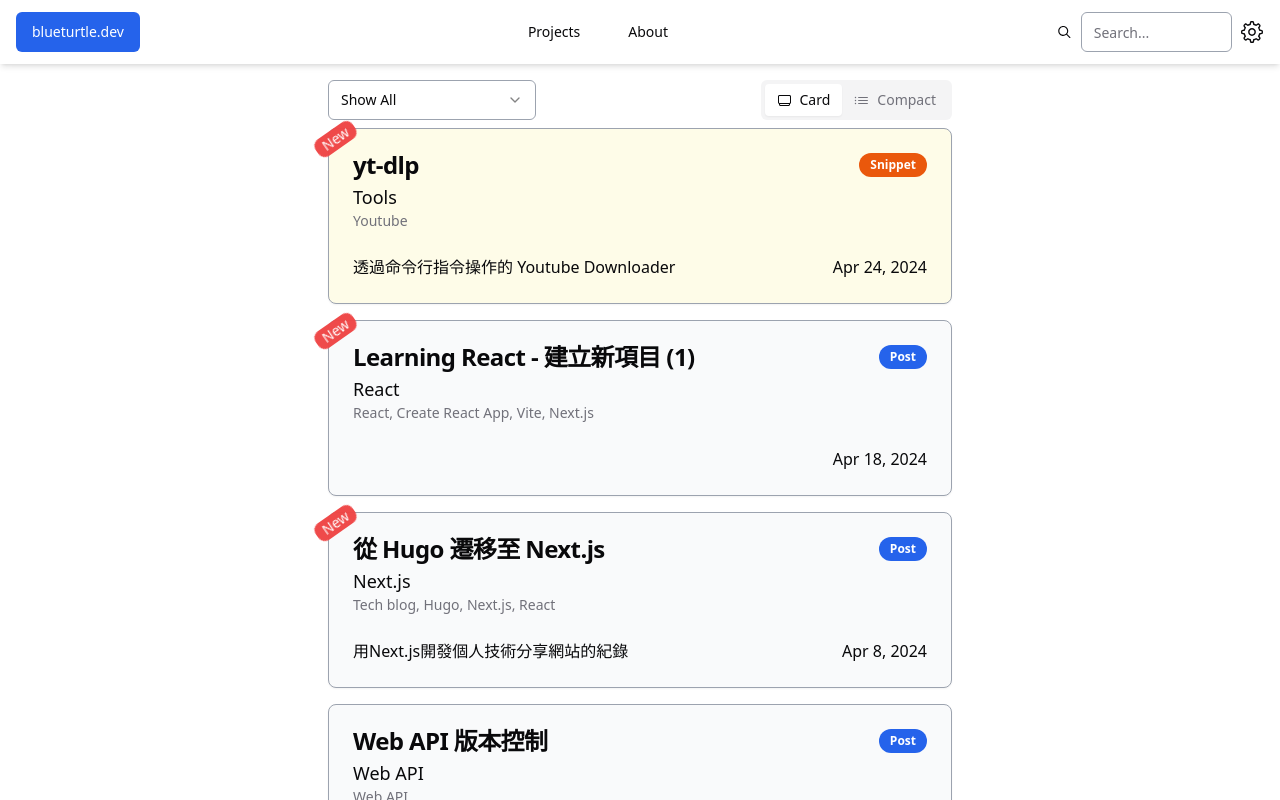
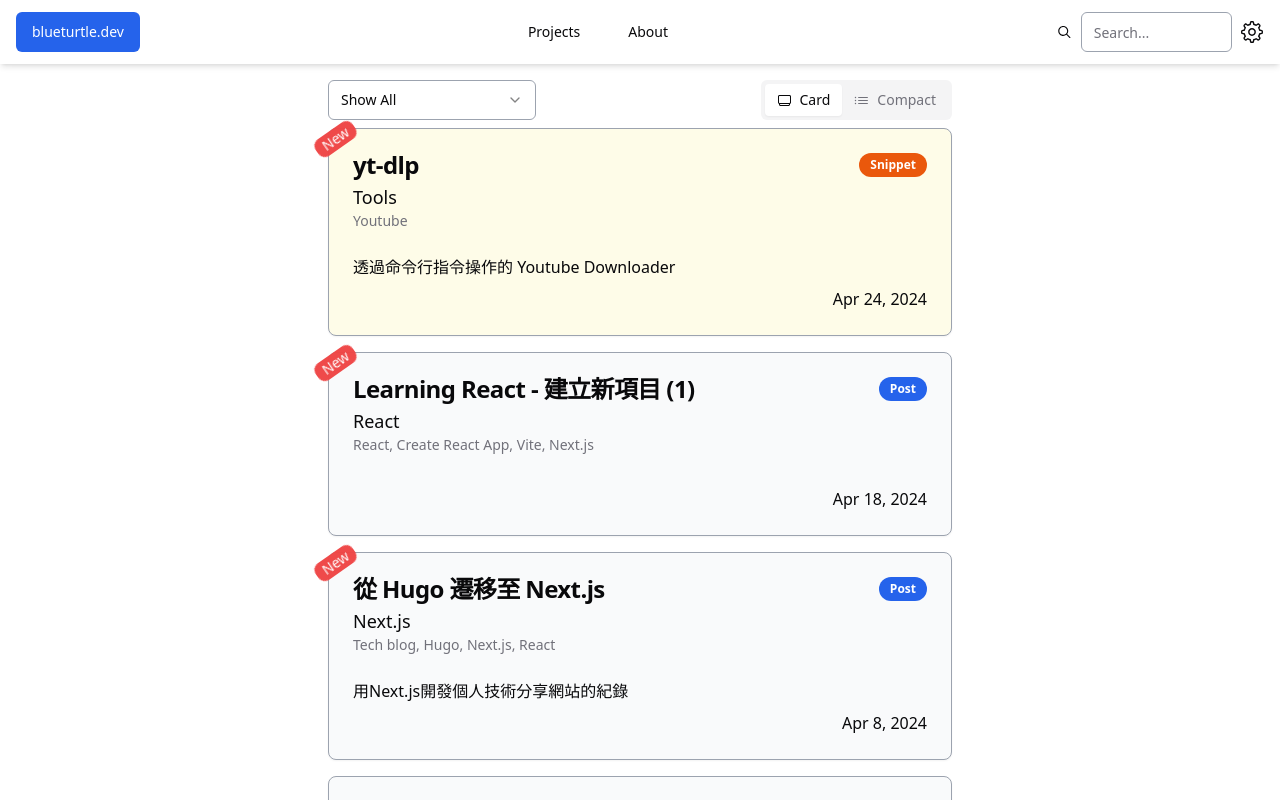
Before and after one commit to tarmacChen/blueturtle.dev, a Next.js app: page / in a window 1280 px wide. Shown: the top 800 px of the page. Built offline with nearby package versions, Linux system fonts and the light colour scheme.

Commit message:
fix PostCard and SnippetCard style

```diff
--- a/src/components/PostCard.tsx
+++ b/src/components/PostCard.tsx
@@ -59,9 +59,11 @@ export const PostCard = ({ post }: { post: MarkdownFile }) => {
           </CardDescription>
         </CardHeader>
         <CardContent>
-          <div className="flex flex-row justify-between gap-2">
+          <div className="flex flex-col justify-between gap-2">
             <div>{meta?.description}</div>
-            <div className="text-md">{createdTime.format('ll')}</div>
+            <div className="flex justify-end">
+              <div className="text-md">{createdTime.format('ll')}</div>
+            </div>
           </div>
         </CardContent>
       </Card>
--- a/src/components/SnippetCard.tsx
+++ b/src/components/SnippetCard.tsx
@@ -42,9 +42,11 @@ export const SnippetCard = ({ snippet }: { snippet: MarkdownFile }) => {
           </CardDescription>
         </CardHeader>
         <CardContent>
-          <div className="flex flex-row justify-between gap-2">
+          <div className="flex flex-col justify-between gap-2">
             <div>{snippet.metadata?.description}</div>
-            <div className="text-md">{createdTime.format('ll')}</div>
+            <div className="flex justify-end">
+              <div className="text-md">{createdTime.format('ll')}</div>
+            </div>
           </div>
         </CardContent>
       </Card>
```
